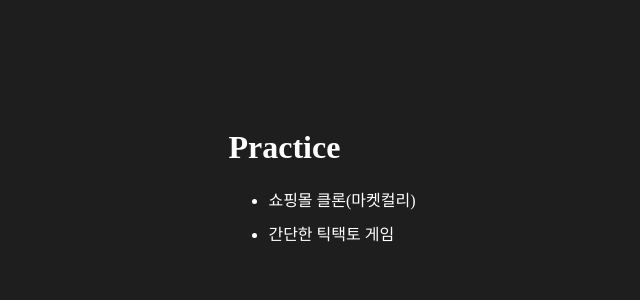
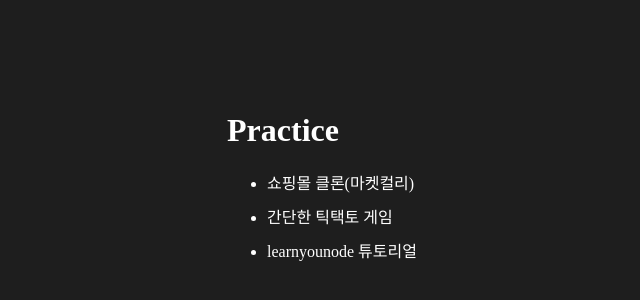
Before and after one commit to hseoy/practice, a plain HTML site: page index.html in a window 1280 px wide. Shown: the part 216-516 px from the top of the page, without its empty margins (318-958 px from the left). Drawn offline with Linux system fonts and the light colour scheme.

Commit message:
Add learn-node README link to index.html

```diff
--- a/index.html
+++ b/index.html
@@ -17,6 +17,9 @@
             <li>
                 <a href="./tic-tac-toe/">간단한 틱택토 게임</a>
             </li>
+            <li>
+                <a href="./learn-node/README.md">learnyounode 튜토리얼</a>
+            </li>
         </ul>
     </div>
 </body>
```
